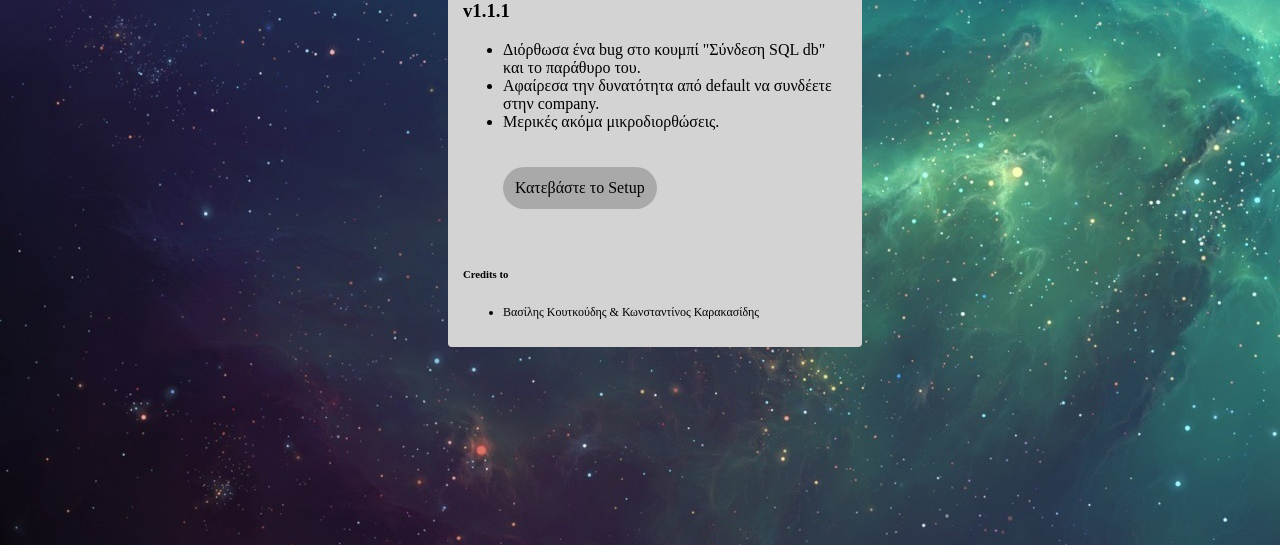
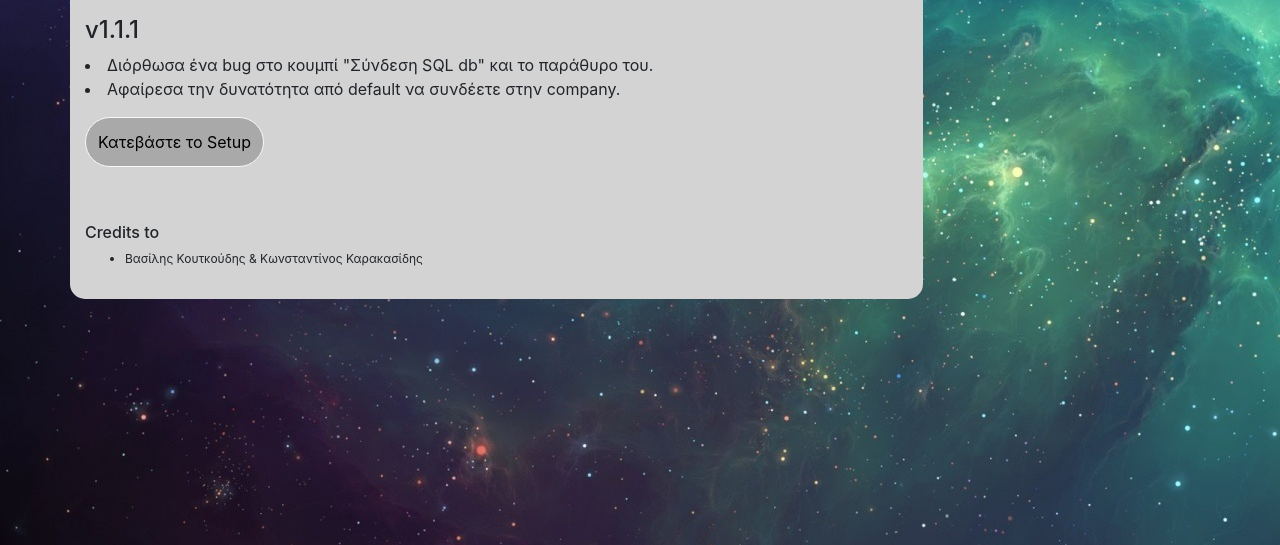
Before and after one commit to defendergr/sqlcmdappsite, a plain HTML site: page index.html in a window 1280 px wide. Shown: the part 255-800 px from the top of the page. Drawn offline with nearby package versions, Linux system fonts and the light colour scheme.

Commit message:
Add files via upload

```diff
--- a/index.html
+++ b/index.html
@@ -4,26 +4,51 @@
   <meta charset="utf-8">
   <meta name="viewport" content="width=device-width">
   <title>SQL Commander</title>
+	<!-- Latest compiled and minified CSS -->
+	<link rel="stylesheet" href="https://maxcdn.bootstrapcdn.com/bootstrap/4.5.2/css/bootstrap.min.css">
+
+	<!-- jQuery library -->
+	<script src="https://ajax.googleapis.com/ajax/libs/jquery/3.5.1/jquery.min.js"></script>
+
+	<!-- Popper JS -->
+	<script src="https://cdnjs.cloudflare.com/ajax/libs/popper.js/1.16.0/umd/popper.min.js"></script>
+
+	<!-- Latest compiled JavaScript -->
+	<script src="https://maxcdn.bootstrapcdn.com/bootstrap/4.5.2/js/bootstrap.min.js"></script>
+
 	<link rel="stylesheet" href="style.css">
 	<link rel="icon" type="image/png" href="favicon.ico">
 </head>
 <body>
-<div class=main>
+
+  <div class="tab-pane container">
+
+	<div class="row">
+		<div class="col-md-2">
+		</div>
+		<div class="col-md-8 main">
+		<p>
+		</p>
+		<p>
 		<h1>SQL Commander</h1>
-<h3>v1.1.1</h3>
-<ul class="release">
+		<br>
+		<h4>v1.1.1</h4>
 		<li>Διόρθωσα ένα bug στο κουμπί "Σύνδεση SQL db" και το παράθυρο του.</li>
 		<li>Αφαίρεσα την δυνατότητα από default να συνδέετε στην company.</li>
-	<li>Μερικές ακόμα μικροδιορθώσεις.</li>
+		</p>
+		<p>
+		<a href="https://drive.google.com/file/d/1PwO_Qox8gygtf1yKAMEo-tzJI7bu8pya/view?usp=sharing" class="btn btn-light button" role="button">Κατεβάστε το Setup</a>
+		</p>
 		<br>
-	<br>
-	<a class="button" href="https://drive.google.com/file/d/1PwO_Qox8gygtf1yKAMEo-tzJI7bu8pya/view?usp=sharing" target="_blank">Κατεβάστε το Setup</a>
-</ul>
-<br>
+		<p>
 		<h6>Credits to</h6>
 		<ul class="credits">
 		<li>Βασίλης Κουτκούδης & Κωνσταντίνος Καρακασίδης</li>
-</ul>
+		</p>
+		</div>
+		<div class="col-md-2">
+		</div>
+	</div>
   </div>
 </body>
 </html>
--- a/style.css
+++ b/style.css
@@ -5,12 +5,9 @@ body{
 .main {
 	position:absolute;
 	top: 20%;
-	left: 35%;
-	margin:auto;
-	width:30%;
 	background-color:lightgray;
 	padding:15px;
-	border-radius:4px;
+	border-radius:15px;
 }
 
 .button:hover{
```
Lines whose indentation alone changed are shown as unchanged.
